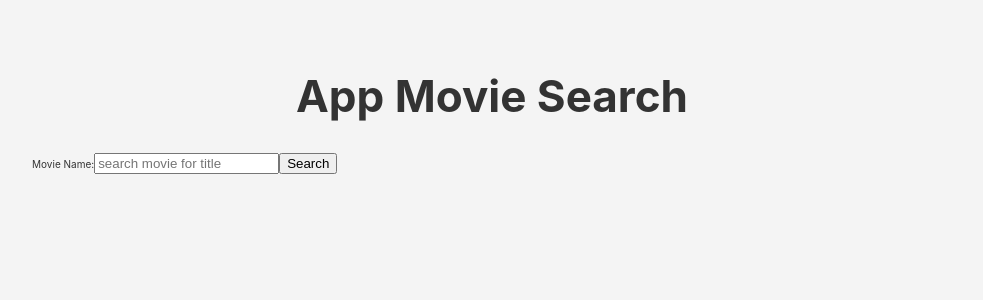
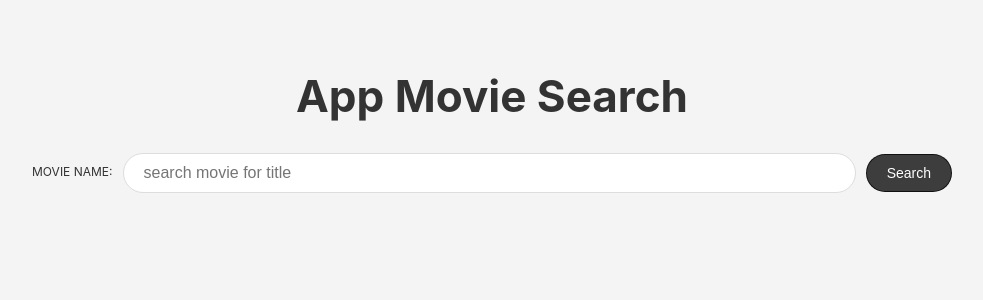
Before and after one commit to durbonca/movie-db-app, a React (Create React App) app: page / in a window 1280 px wide. Shown: the top 300 px of the page, without its empty margins (148-1131 px from the left). Built offline with nearby package versions, Linux system fonts and the light colour scheme.

Commit message:
styling search movie component

```diff
--- a/src/App.css
+++ b/src/App.css
@@ -30,3 +30,48 @@
   font-size: 4.4rem;
   text-align: center;
 }
+
+.form{
+  display: grid;
+
+}
+.label{
+  font-size: 1.2rem;
+  margin-bottom: 0.2rem;
+  text-transform: uppercase;
+}
+
+.input {
+  font-size: 1.6rem;
+  padding: 0.5rem 2rem;
+  line-height: 2.8rem;
+  border-radius: 20px;
+  border:1px solid #ddd;
+  margin-bottom: 1rem;
+}
+
+.button {
+  background-color: rgba(0,0,0, .75);
+  color: white;
+  padding: 1rem 2rem;
+  border: 1px solid rgba(0, 0, 0, .75);
+  border-radius: 20px;
+  font-size: 1.4rem;
+  cursor: pointer;
+  transition: background-color 250ms;
+}
+x
+.button:hover{
+  background-color: rgba(0, 0, 0, .85);
+}
+
+@media (min-width: 786px){
+  .form{
+    grid-template-columns: auto 1fr auto;
+    grid-gap: 1rem;
+    align-items: center;
+  }
+  .input{
+    margin-bottom: 0;
+  }
+}
--- a/src/components/SearchMovies.js
+++ b/src/components/SearchMovies.js
@@ -10,6 +10,7 @@
             </label>
 
                 <input
+                    className="input"
                     id="query"
                     name="query"
                     type="text"
```
